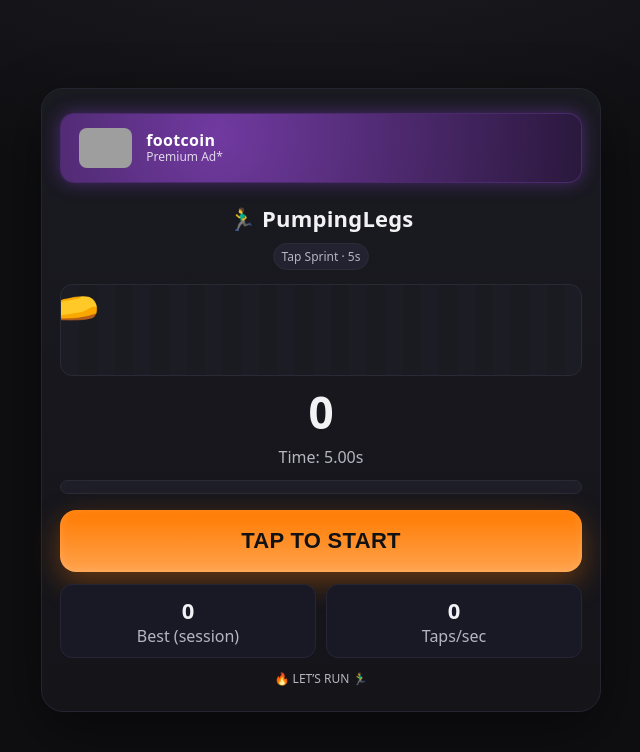
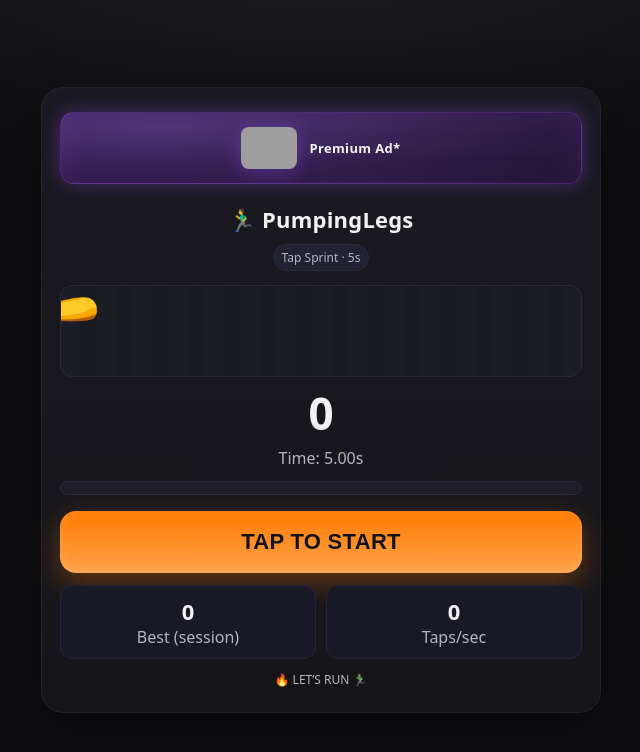
Before and after one commit to pumpinglegs/pumpinglegs-web., a plain HTML site: page tap.html in a window 1280 px wide. Shown: the whole page, without its empty margins (319-959 px from the left). Drawn offline with Linux system fonts and the light colour scheme; grey boxes are pictures that could not be loaded.

Commit message:
Update tap.html

```diff
--- a/tap.html
+++ b/tap.html
@@ -16,58 +16,54 @@
   .wrap{position:relative; width:min(560px,96vw); background:linear-gradient(180deg,#1a1a21, #141419);
         border:1px solid #252531; border-radius:22px; padding:24px 18px; box-shadow:0 20px 60px rgba(0,0,0,.45)}
 
-  /* Premium Ad Banner */
+  /* Premium banner: centered group with logo (left) + "Premium Ad*" (right) */
 .footcoin-ad {
   position: relative;
   display: flex;
   align-items: center;
-    justify-content: flex-start;
-    gap: 14px;
+  justify-content: center;     /* centers logo + text as one block */
+  gap: 12px;                   /* space between logo and text */
   text-decoration: none;
   padding: 14px 18px;
   margin-bottom: 20px;
   border-radius: 14px;
   overflow: hidden;
-    background: rgba(35, 20, 50, 0.85);
-    border: 1px solid rgba(180, 90, 255, 0.3);
-    box-shadow: 0 0 18px rgba(160, 80, 255, 0.35);
+
+  /* same purple, soft glow vibe */
+  background: radial-gradient(120% 120% at 20% 20%, rgba(170, 105, 255, 0.22), rgba(40, 20, 65, 0.55) 60%, rgba(20, 12, 32, 0.8) 100%),
+              linear-gradient(90deg, rgba(140, 80, 255, 0.25), rgba(160, 110, 255, 0.15));
+  border: 1px solid rgba(180, 90, 255, 0.28);
+  box-shadow: 0 0 18px rgba(160, 80, 255, 0.35), inset 0 0 30px rgba(180, 90, 255, 0.12);
   color: #fff;
 }
-  .footcoin-ad::before {
-    content:"";
-    position:absolute;
-    inset:-50%;
-    background: radial-gradient(circle at center, rgba(180,90,255,0.55), transparent 70%);
-    animation: glowDrift 6s linear infinite;
-  }
-  @keyframes glowDrift {
-    0% { transform:translate(-30%, -30%) scale(1.1); }
-    50%{ transform:translate(30%, 30%) scale(1.25); }
-    100%{ transform:translate(-30%, -30%) scale(1.1); }
-  }
+
 .footcoin-ad img {
   position: relative;
   z-index: 1;
-    height: 40px;
+  height: 42px;          /* logo size */
   width: auto;
   border-radius: 8px;
+  display: block;
+  filter: drop-shadow(0 3px 10px rgba(160, 80, 255, 0.35));
 }
-  .footcoin-text {
+
+.footcoin-ad .label {
   position: relative;
   z-index: 1;
-    display: flex;
-    flex-direction: column;
-    line-height: 1.2;
+  font-weight: 800;
+  font-size: 13px;
+  letter-spacing: .35px;
+  opacity: .95;
+  white-space: nowrap;
 }
-  .footcoin-title {
-    font-size: 16px;
-    font-weight: 800;
-    letter-spacing: 0.3px;
+
+/* tiny screens: nudge things smaller */
+@media (max-width: 360px) {
+  .footcoin-ad { gap: 10px; padding: 12px 14px; }
+  .footcoin-ad img { height: 36px; }
+  .footcoin-ad .label { font-size: 12px; }
 }
-  .footcoin-tag {
-    font-size: 12px;
-    opacity: 0.8;
-  }
+
 
   /* Header */
   .title{display:flex;flex-direction:column;align-items:center;justify-content:center;gap:10px;}
@@ -107,12 +103,13 @@
 
   <!-- Premium Ad Banner -->
   <a href="https://footcoin.me" target="_blank" rel="noopener" class="footcoin-ad">
-    <img src="https://footcoin.me/wp-content/uploads/2025/05/1746852152907-1024x341.png" alt="Footcoin Logo" />
-    <div class="footcoin-text">
-      <div class="footcoin-title">footcoin</div>
-      <div class="footcoin-tag">Premium Ad*</div>
-    </div>
+  <img
+    src="https://footcoin.me/wp-content/uploads/2025/05/1746852152907-1024x341.png"
+    alt="Footcoin"
+  />
+  <span class="label">Premium Ad*</span>
 </a>
+
 
   <!-- Title -->
   <div class="title">
```
Lines whose indentation alone changed are shown as unchanged.
